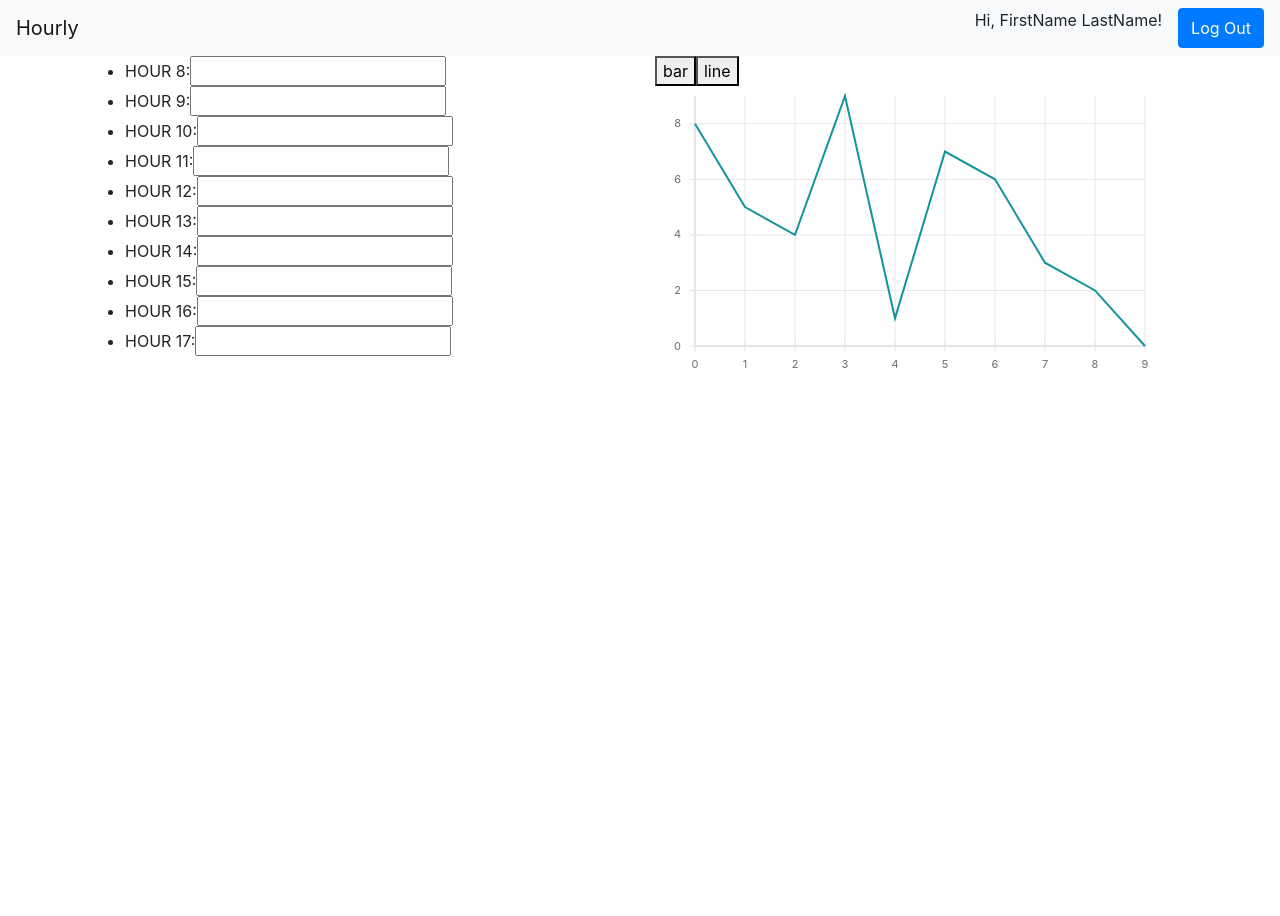
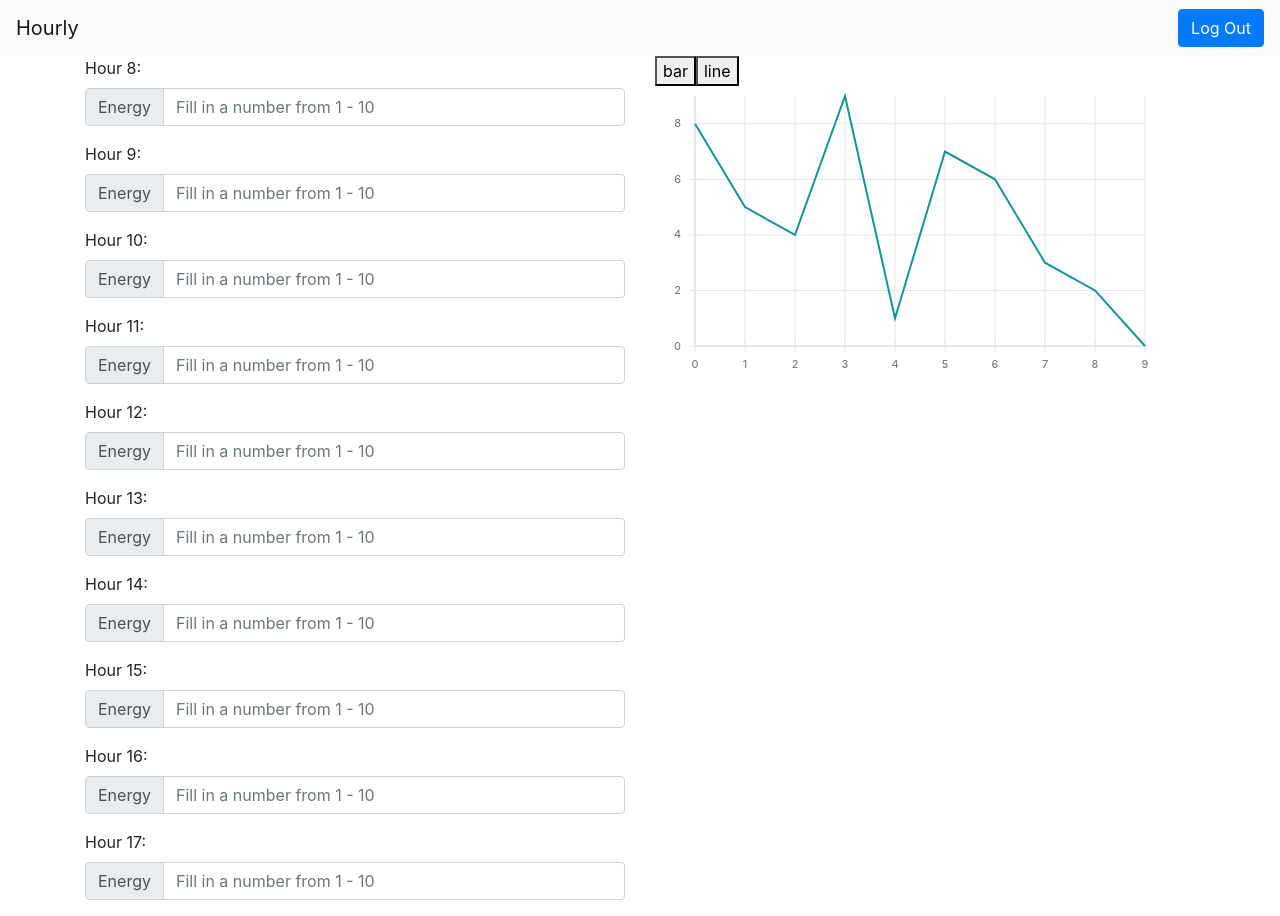
Before and after one commit to dzhen19/hackholyoke2020, a React (Create React App) app in the folder frontend/client/: page / in a window 1280 px wide. Before the commit the page ends 800 px from the top, so only its background shows below. Built offline with nearby package versions, Linux system fonts and the light colour scheme.

Commit message:
Fixed up UserInput and HourInput components

```diff
--- /dev/null
+++ b/frontend/client/src/components/HourInput/HourInput.js
@@ -0,0 +1,22 @@
+import React from 'react'
+import './style.css'
+import { InputGroup, FormControl } from 'react-bootstrap'
+
+export default function HourInput(hour) {
+    return (
+        <div>
+            <label>Hour {hour}:</label>
+            <InputGroup className="mb-3">
+                <InputGroup.Prepend>
+                <InputGroup.Text id="energy">Energy</InputGroup.Text>
+                </InputGroup.Prepend>
+                <FormControl
+                placeholder="Fill in a number from 1 - 10"
+                type="number"
+                />
+            </InputGroup>
+
+        </div>
+
+    )
+}
--- a/frontend/client/src/components/Navbar/Navbar.js
+++ b/frontend/client/src/components/Navbar/Navbar.js
@@ -10,7 +10,7 @@ const nav = () => {
       <Navbar.Collapse id="basic-navbar-nav">
 
         <Nav inline className="ml-auto">
-          <p id="greeting">Hi, FirstName LastName!</p>
+          {/*<p id="greeting">Hi, FirstName LastName!</p>*/}
           {/*<i class="fas fa-user-circle"></i>*/}
           <Button>Log Out</Button>
         </Nav>
--- /dev/null
+++ b/frontend/client/src/components/UserInput/UserInput.js
@@ -0,0 +1,18 @@
+import React, {useState} from 'react'
+import HourInput from '../HourInput/HourInput'
+import './style.css'
+
+export default function UserInput() {
+    const hours = [8, 9, 10, 11, 12, 13, 14, 15, 16, 17]
+    return (
+        <div>
+
+            {
+                hours.map(hour => {
+                    return HourInput(hour)
+                })
+            }
+
+        </div>
+    )
+}
--- a/frontend/client/src/components/hourInput.js
+++ /dev/null
@@ -1,10 +0,0 @@
-import React from 'react'
-
-export default function HourInput(hour) {
-    return (
-        <li>
-            HOUR {hour}:
-            <input type='number'/>
-        </li>
-    )
-}
--- a/frontend/client/src/components/userInput.js
+++ /dev/null
@@ -1,17 +0,0 @@
-import React, {useState} from 'react'
-import HourInput from './hourInput'
-
-export default function userInput() {
-    const hours = [8, 9, 10, 11, 12, 13, 14, 15, 16, 17]
-    return (
-        <div>
-            <ul>
-                {
-                    hours.map(hour => {
-                        return HourInput(hour)
-                    })
-                }
-            </ul>
-        </div>
-    )
-}
--- a/frontend/client/src/pages/dashboard.js
+++ b/frontend/client/src/pages/dashboard.js
@@ -1,6 +1,6 @@
 import React from 'react'
 import Graph from '../components/graph'
-import UserInput from '../components/userInput';
+import UserInput from '../components/UserInput/UserInput';
 import Hours from '../api/hours'
 import Navbar from '../components/Navbar/Navbar'
 import Container from 'react-bootstrap/Container'
```
Also changed, not shown: frontend/client/src/components/HourInput/style.css (added), frontend/client/src/components/UserInput/style.css (added).
